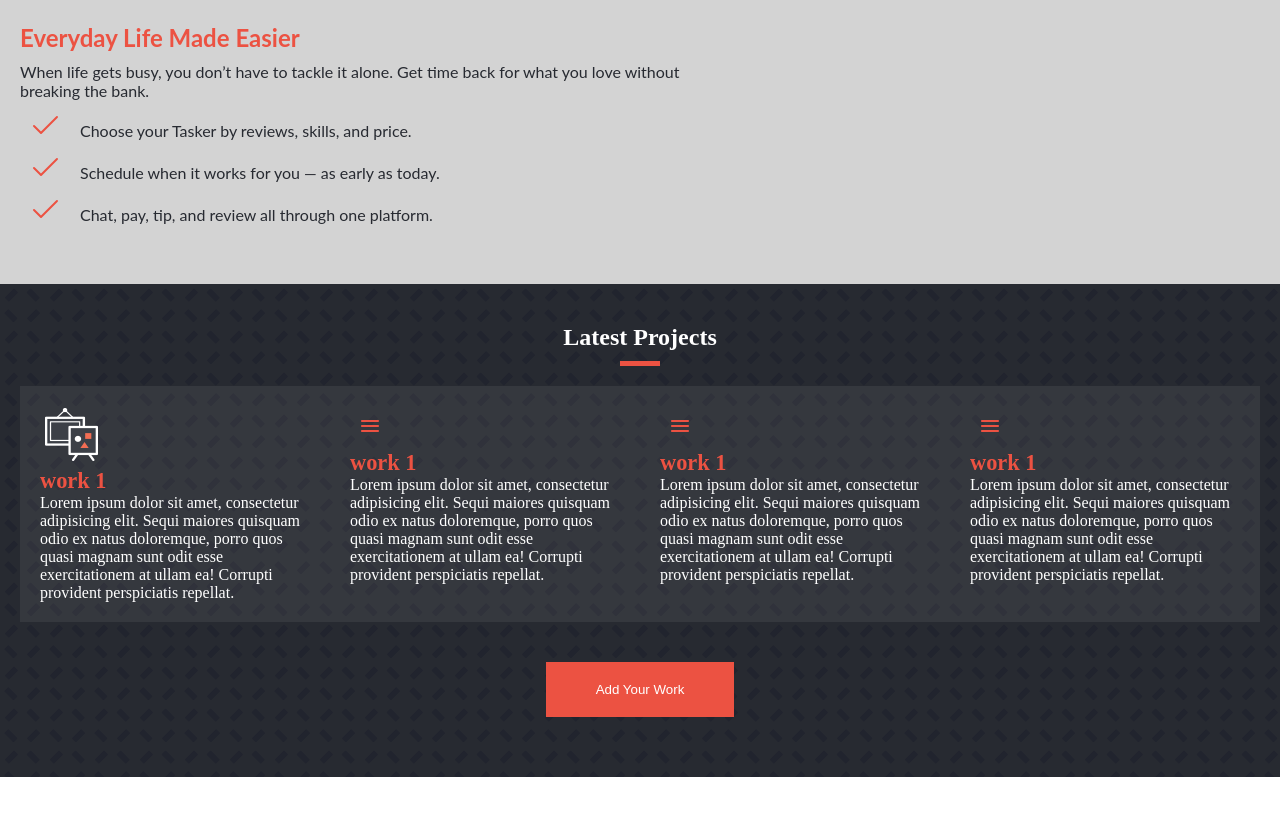
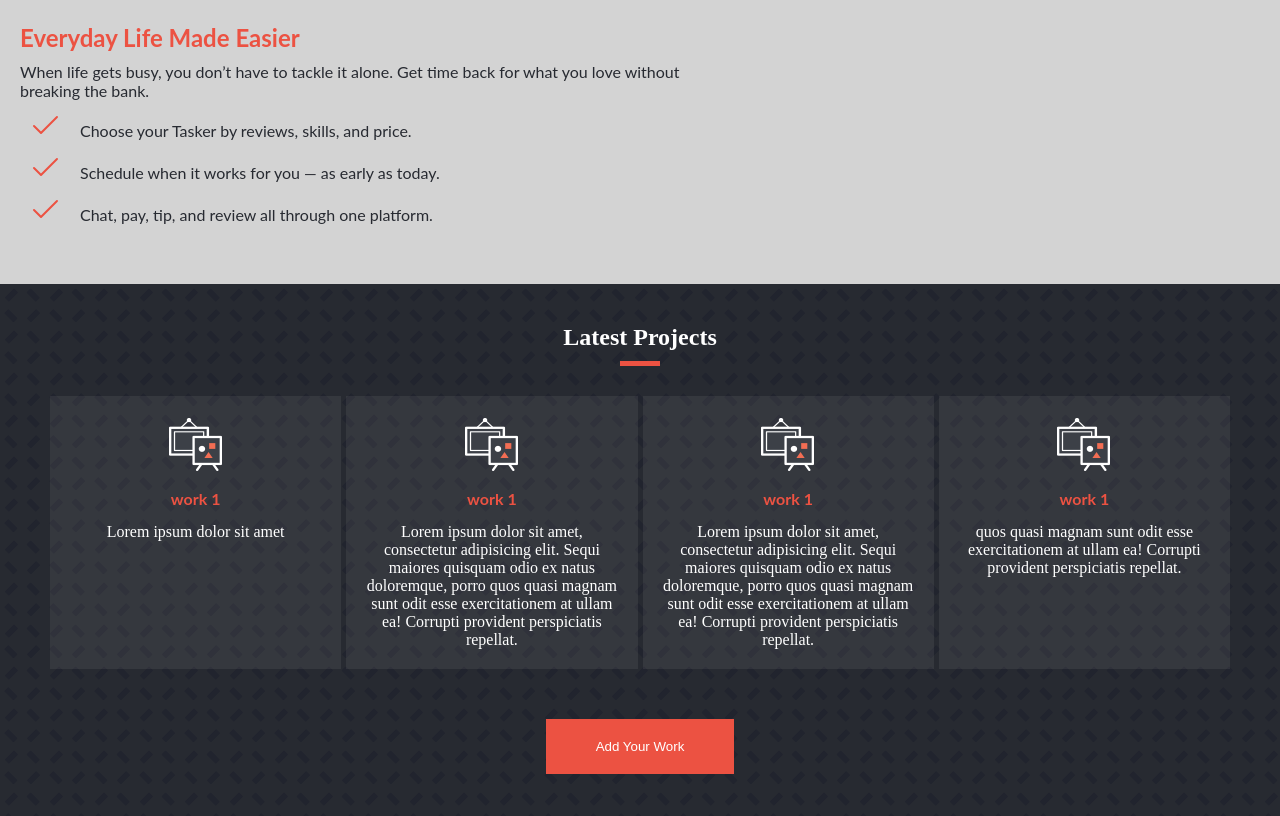
Before and after one commit to habitoz/serategna, a plain HTML site: page index.html in a window 1280 px wide. Shown: the part 515-1331 px from the top of the page. Before the commit the page ends 1292 px from the top, so only its background shows below. Drawn offline with Linux system fonts and the light colour scheme; a web font is replaced by a local one.

Commit message:
recent works added on mobile and desktop version

```diff
--- a/css/common.css
+++ b/css/common.css
@@ -154,7 +154,7 @@
 }
 
 .recent-works-container {
-  margin-top: 20px;
+  margin-top: 30px;
 }
 
 .work {
@@ -165,8 +165,9 @@
 }
 
 .work-title {
+  font-family: 'Lato',sans-serif;
   color: var(--primaryColor);
-  font-size: 1.4rem;
+  font-size: 16px;
   font-weight: bold;
 }
 
--- a/css/desktop.css
+++ b/css/desktop.css
@@ -87,6 +87,8 @@
 
   .recent-works-container {
     display: flex;
+    gap: 5px;
+    padding: 0px 30px;
   }
 
   .home-section-info {
@@ -101,4 +103,20 @@
     background-repeat: no-repeat;
     background-size: cover;
   }
+  .work {
+    display: flex;
+    flex-direction: column;
+    align-items: center;
+    gap: 15px;
+    flex: 1;
+  }
+  .work:hover {
+    border: 2px solid #fff;
+  }
+  .work p {
+    text-align: center;
+  }
+  .work-btn {
+    margin-top: 50px;
+  }
 }
--- a/index.html
+++ b/index.html
@@ -82,22 +82,22 @@
                 <div class="work">
                     <img src="./assets/images/project.png" alt="" srcset="">
                     <h3 class="work-title">work 1</h3>
-                    <p>Lorem ipsum dolor sit amet, consectetur adipisicing elit. Sequi maiores quisquam odio ex natus doloremque, porro quos quasi magnam sunt odit esse exercitationem at ullam ea! Corrupti provident perspiciatis repellat.</p>
+                    <p>Lorem ipsum dolor sit amet</p>
                 </div>
                 <div class="work">
-                    <img src="./assets/images/menu.svg" alt="" srcset="">
+                    <img src="./assets/images/project.png" alt="" srcset="">
                     <h3 class="work-title">work 1</h3>
                     <p>Lorem ipsum dolor sit amet, consectetur adipisicing elit. Sequi maiores quisquam odio ex natus doloremque, porro quos quasi magnam sunt odit esse exercitationem at ullam ea! Corrupti provident perspiciatis repellat.</p>
                 </div>
                 <div class="work">
-                    <img src="./assets/images/menu.svg" alt="" srcset="">
+                    <img src="./assets/images/project.png" alt="" srcset="">
                     <h3 class="work-title">work 1</h3>
                     <p>Lorem ipsum dolor sit amet, consectetur adipisicing elit. Sequi maiores quisquam odio ex natus doloremque, porro quos quasi magnam sunt odit esse exercitationem at ullam ea! Corrupti provident perspiciatis repellat.</p>
                 </div>
                     <div class="work">
-                        <img src="./assets/images/menu.svg" alt="" srcset="">
+                        <img src="./assets/images/project.png" alt="" srcset="">
                         <h3 class="work-title">work 1</h3>
-                        <p>Lorem ipsum dolor sit amet, consectetur adipisicing elit. Sequi maiores quisquam odio ex natus doloremque, porro quos quasi magnam sunt odit esse exercitationem at ullam ea! Corrupti provident perspiciatis repellat.</p>
+                        <p>  quos quasi magnam sunt odit esse exercitationem at ullam ea! Corrupti provident perspiciatis repellat.</p>
                     </div>
             </div>
             <button class="work-btn"> Add Your Work</button>
```
